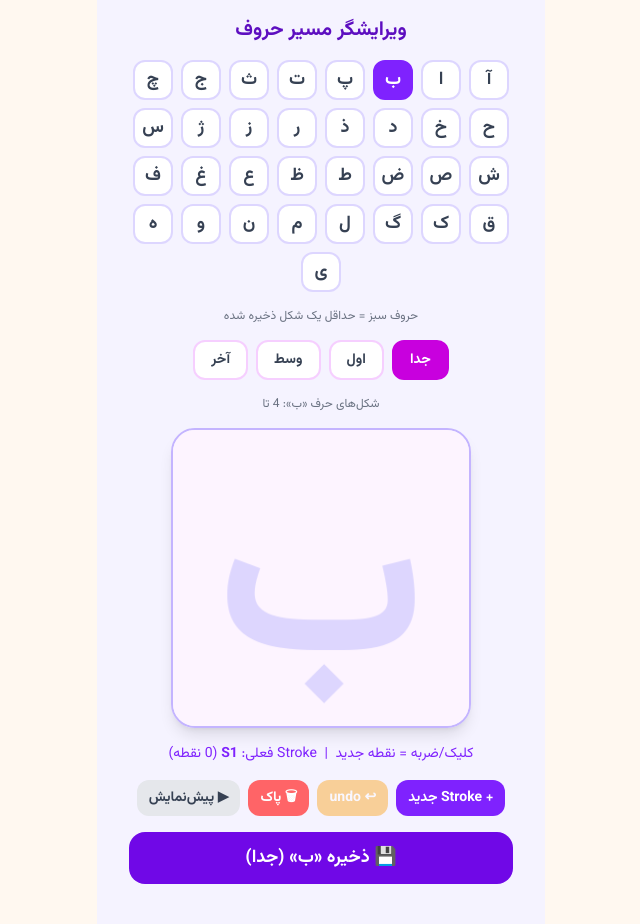
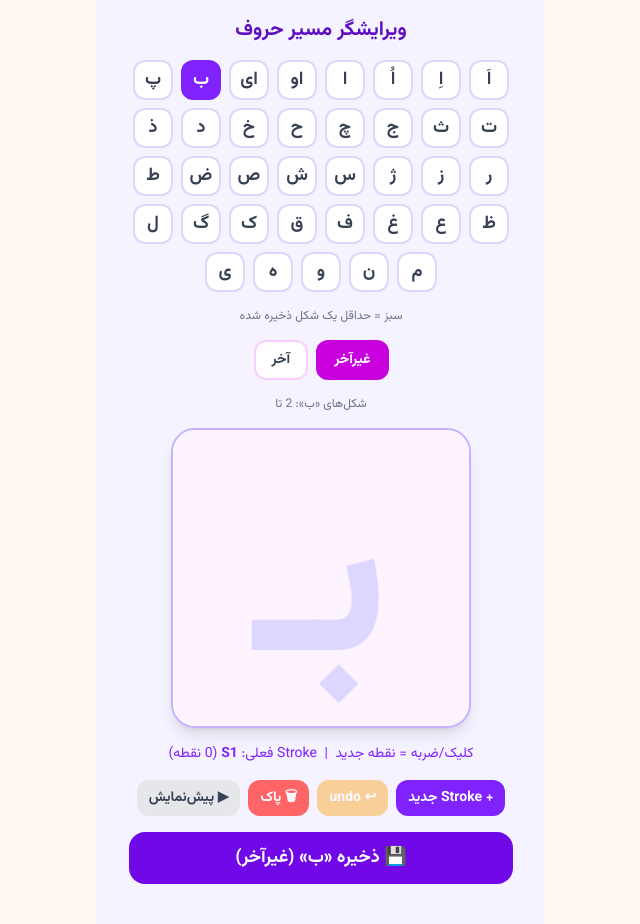
Before and after one commit to soodiA/tichi, a React (Vite) app: page /path-editor in a window 1280 px wide. Shown: the whole page, without its empty margins (319-959 px from the left). Built offline with nearby package versions, Linux system fonts and the light colour scheme.

Commit message:
fix(path-editor): use Soodeh's exact letter-shape taxonomy, not generic Arabic joining rules

```diff
--- a/src/pages/PathEditor.tsx
+++ b/src/pages/PathEditor.tsx
@@ -1,37 +1,78 @@
 import React, { useRef, useEffect, useState, useCallback } from 'react';
 
 const SIZE = 300;
-const LETTERS = ['آ','ا','ب','پ','ت','ث','ج','چ','ح','خ','د','ذ','ر','ز','ژ','س','ش','ص','ض','ط','ظ','ع','غ','ف','ق','ک','گ','ل','م','ن','و','ه','ی'];
-// Letters that don't connect to the following letter — only isolated + final shapes exist.
-const NON_CONNECTORS = new Set(['آ','ا','د','ذ','ر','ز','ژ','و']);
 const FONT_SIZE = Math.round(SIZE * 0.78);
 const CY = Math.round(SIZE * 0.62);
-const LS_KEY = 'tichi-path-editor-saved-v2';
+const LS_KEY = 'tichi-path-editor-saved-v3';
 
-type Form = 'isolated' | 'initial' | 'medial' | 'final';
-const FORM_LABELS: Record<Form, string> = { isolated: 'جدا', initial: 'اول', medial: 'وسط', final: 'آخر' };
-const ALL_FORMS: Form[] = ['isolated', 'initial', 'medial', 'final'];
+interface FormDef { name: string; glyph: string; }
+interface LetterEntry { id: string; label: string; forms: FormDef[]; }
 
-function formsForLetter(l: string): Form[] {
-  return NON_CONNECTORS.has(l) ? ['isolated', 'final'] : ALL_FORMS;
-}
+const one = (g: string): FormDef[] => [{ name: 'تنها', glyph: g }];
+const two = (nonFinal: string, final: string): FormDef[] => [
+  { name: 'غیرآخر', glyph: nonFinal },
+  { name: 'آخر', glyph: final },
+];
+const four = (initial: string, medial: string, finalAttached: string, finalAlone: string): FormDef[] => [
+  { name: 'اول', glyph: initial },
+  { name: 'وسط', glyph: medial },
+  { name: 'آخر چسبان', glyph: finalAttached },
+  { name: 'آخر تنها', glyph: finalAlone },
+];
+
+// Shapes and naming dictated directly by Soodeh (2026-08-28) — do not re-derive generically.
+const ENTRIES: LetterEntry[] = [
+  { id: 'fatha', label: 'اَ', forms: [{ name: 'اول', glyph: 'اَ' }, { name: 'غیراول', glyph: 'ـَ' }] },
+  { id: 'kasra', label: 'اِ', forms: [{ name: 'اول', glyph: 'اِ' }, { name: 'غیراول', glyph: 'ـِ' }] },
+  { id: 'damma', label: 'اُ', forms: [{ name: 'اول', glyph: 'اُ' }, { name: 'غیراول', glyph: 'ـُ' }] },
+  { id: 'alef', label: 'ا', forms: [{ name: 'اول', glyph: 'آ' }, { name: 'غیراول', glyph: 'ا' }] },
+  { id: 'oo', label: 'او', forms: [{ name: 'اول', glyph: 'او' }, { name: 'غیراول', glyph: 'و' }] },
+  { id: 'ei', label: 'ای', forms: [
+    { name: 'اول', glyph: 'ایـ' },
+    { name: 'وسط', glyph: 'یـ' },
+    { name: 'آخر', glyph: 'ی' },
+    { name: 'آخر تنها', glyph: 'ای' },
+  ] },
+  { id: 'be', label: 'ب', forms: two('بـ', 'ب') },
+  { id: 'pe', label: 'پ', forms: two('پـ', 'پ') },
+  { id: 'te', label: 'ت', forms: two('تـ', 'ت') },
+  { id: 'se3', label: 'ث', forms: two('ثـ', 'ث') },
+  { id: 'jim', label: 'ج', forms: two('جـ', 'ج') },
+  { id: 'che', label: 'چ', forms: two('چـ', 'چ') },
+  { id: 'he_jimi', label: 'ح', forms: two('حـ', 'ح') },
+  { id: 'khe', label: 'خ', forms: two('خـ', 'خ') },
+  { id: 'dal', label: 'د', forms: one('د') },
+  { id: 'zal', label: 'ذ', forms: one('ذ') },
+  { id: 're', label: 'ر', forms: one('ر') },
+  { id: 'ze', label: 'ز', forms: one('ز') },
+  { id: 'zhe', label: 'ژ', forms: one('ژ') },
+  { id: 'sin', label: 'س', forms: two('سـ', 'س') },
+  { id: 'shin', label: 'ش', forms: two('شـ', 'ش') },
+  { id: 'sad', label: 'ص', forms: two('صـ', 'ص') },
+  { id: 'zad', label: 'ض', forms: two('ضـ', 'ض') },
+  { id: 'ta', label: 'ط', forms: one('ط') },
+  { id: 'za', label: 'ظ', forms: one('ظ') },
+  { id: 'ein', label: 'ع', forms: four('عـ', 'ـعـ', 'ـع', 'ع') },
+  { id: 'ghein', label: 'غ', forms: four('غـ', 'ـغـ', 'ـغ', 'غ') },
+  { id: 'fe', label: 'ف', forms: two('فـ', 'ف') },
+  { id: 'ghaf', label: 'ق', forms: two('قـ', 'ق') },
+  { id: 'kaf', label: 'ک', forms: two('کـ', 'ک') },
+  { id: 'gaf', label: 'گ', forms: two('گـ', 'گ') },
+  { id: 'lam', label: 'ل', forms: two('لـ', 'ل') },
+  { id: 'mim', label: 'م', forms: two('مـ', 'م') },
+  { id: 'nun', label: 'ن', forms: two('نـ', 'ن') },
+  { id: 'vav', label: 'و', forms: one('و') },
+  { id: 'he', label: 'ه', forms: four('هـ', 'ـهـ', 'ـه', 'ه') },
+  { id: 'ye', label: 'ی', forms: two('یـ', 'ی') },
+];
 
 const ZWNJ = '‌';
-const TATWEEL = 'ـ';
-function displayFor(letter: string, form: Form): string {
-  switch (form) {
-    case 'isolated': return ZWNJ + letter + ZWNJ;
-    case 'initial': return letter + TATWEEL;
-    case 'medial': return TATWEEL + letter + TATWEEL;
-    case 'final': return TATWEEL + letter;
-  }
-}
 
 type Point = [number, number];
 type Stroke = Point[];
-// key: `${letter}|${form}`
+// key: `${entryId}|${formName}`
 type SavedPaths = Record<string, Stroke[]>;
-const key = (l: string, f: Form) => `${l}|${f}`;
+const key = (entryId: string, formName: string) => `${entryId}|${formName}`;
 
 function loadSaved(): SavedPaths {
   try { return JSON.parse(localStorage.getItem(LS_KEY) ?? '{}'); } catch { return {}; }
@@ -42,8 +83,8 @@ function persistSaved(data: SavedPaths) {
 
 const PathEditor: React.FC = () => {
   const canvasRef = useRef<HTMLCanvasElement>(null);
-  const [letter, setLetter] = useState('ب');
-  const [form, setForm] = useState<Form>('isolated');
+  const [entryId, setEntryId] = useState('be');
+  const [formName, setFormName] = useState('غیرآخر');
   const [strokes, setStrokes] = useState<Stroke[]>([[]]);
   const [currentStroke, setCurrentStroke] = useState(0);
   const [fontsReady, setFontsReady] = useState(false);
@@ -54,7 +95,9 @@ const PathEditor: React.FC = () => {
   const [saveMsg, setSaveMsg] = useState('');
   const [showAllCode, setShowAllCode] = useState(false);
 
-  const displayLetter = displayFor(letter, form);
+  const entry = ENTRIES.find(e => e.id === entryId)!;
+  const currentForm = entry.forms.find(f => f.name === formName) ?? entry.forms[0];
+  const displayLetter = ZWNJ + currentForm.glyph + ZWNJ;
 
   const draw = useCallback(() => {
     const canvas = canvasRef.current;
@@ -162,8 +205,8 @@ const PathEditor: React.FC = () => {
     setCurrentStroke(Math.max(0, si - 1));
   };
 
-  const loadFor = (l: string, f: Form) => {
-    const savedForForm = saved[key(l, f)];
+  const loadFor = (eId: string, fName: string) => {
+    const savedForForm = saved[key(eId, fName)];
     if (savedForForm && savedForForm.length > 0) {
       setStrokes([...savedForForm.map(s => [...s] as Stroke), []]);
       setCurrentStroke(savedForForm.length);
@@ -174,26 +217,26 @@ const PathEditor: React.FC = () => {
     setShowPreview(false);
   };
 
-  const changeLetter = (l: string) => {
-    setLetter(l);
-    const validForms = formsForLetter(l);
-    const nextForm = validForms.includes(form) ? form : validForms[0];
-    setForm(nextForm);
-    loadFor(l, nextForm);
+  const changeEntry = (eId: string) => {
+    setEntryId(eId);
+    const forms = ENTRIES.find(e => e.id === eId)!.forms;
+    const nextForm = forms.some(f => f.name === formName) ? formName : forms[0].name;
+    setFormName(nextForm);
+    loadFor(eId, nextForm);
   };
 
-  const changeForm = (f: Form) => {
-    setForm(f);
-    loadFor(letter, f);
+  const changeForm = (fName: string) => {
+    setFormName(fName);
+    loadFor(entryId, fName);
   };
 
   const saveLetter = () => {
     const valid = strokes.filter(s => s.length > 0);
     if (valid.length === 0) { setSaveMsg('هیچ نقطه‌ای وجود نداره!'); setTimeout(() => setSaveMsg(''), 2000); return; }
-    const newSaved = { ...saved, [key(letter, form)]: valid };
+    const newSaved = { ...saved, [key(entryId, formName)]: valid };
     setSaved(newSaved);
     persistSaved(newSaved);
-    setSaveMsg(`✓ «${letter}» (${FORM_LABELS[form]}) ذخیره شد`);
+    setSaveMsg(`✓ «${entry.label}» (${formName}) ذخیره شد`);
     setTimeout(() => setSaveMsg(''), 2000);
   };
 
@@ -205,29 +248,30 @@ const PathEditor: React.FC = () => {
   };
 
   const genAllCode = () => {
-    const byLetter = new Map<string, Partial<Record<Form, Stroke[]>>>();
+    const byEntry = new Map<string, Partial<Record<string, Stroke[]>>>();
     for (const [k, sts] of Object.entries(saved)) {
-      const [l, f] = k.split('|') as [string, Form];
-      if (!byLetter.has(l)) byLetter.set(l, {});
-      byLetter.get(l)![f] = sts;
+      const sep = k.indexOf('|');
+      const eId = k.slice(0, sep), fName = k.slice(sep + 1);
+      if (!byEntry.has(eId)) byEntry.set(eId, {});
+      byEntry.get(eId)![fName] = sts;
     }
-    if (byLetter.size === 0) return '// هنوز چیزی ذخیره نشده';
-    const letterBlocks = [...byLetter.entries()].map(([l, forms]) => {
-      const formBlocks = ALL_FORMS.filter(f => forms[f]).map(f => {
-        const sts = forms[f]!;
-        const inner = sts.map(s => `      [${s.map(([x, y]) => `[${x}, ${y}]`).join(', ')}]`).join(',\n');
-        return `    ${f}: [\n${inner},\n    ],`;
+    if (byEntry.size === 0) return '// هنوز چیزی ذخیره نشده';
+    const blocks = ENTRIES.filter(e => byEntry.has(e.id)).map(e => {
+      const forms = byEntry.get(e.id)!;
+      const formBlocks = e.forms.filter(f => forms[f.name]).map(f => {
+        const sts = forms[f.name]!;
+        const inner = sts.map(s => `        [${s.map(([x, y]) => `[${x}, ${y}]`).join(', ')}]`).join(',\n');
+        return `      '${f.name}': [\n${inner},\n      ],`;
       }).join('\n');
-      return `  '${l}': {\n${formBlocks}\n  },`;
+      return `  '${e.id}' /* ${e.label} */: {\n${formBlocks}\n  },`;
     }).join('\n');
-    return `const STROKE_PATHS: Record<string, Partial<Record<'isolated'|'initial'|'medial'|'final', [number,number][][]>>> = {\n${letterBlocks}\n};`;
+    return `const STROKE_PATHS: Record<string, Record<string, [number,number][][]>> = {\n${blocks}\n};`;
   };
 
   const currentPts = strokes[currentStroke] ?? [];
   const validStrokes = strokes.filter(s => s.length > 0);
-  const isSaved = !!saved[key(letter, form)];
-  const validForms = formsForLetter(letter);
-  const savedFormsForLetter = validForms.filter(f => !!saved[key(letter, f)]);
+  const isSaved = !!saved[key(entryId, formName)];
+  const savedFormsForEntry = entry.forms.filter(f => !!saved[key(entryId, f.name)]);
 
   useEffect(() => {
     if (!showPreview) return;
@@ -245,44 +289,44 @@ const PathEditor: React.FC = () => {
     <div dir="rtl" className="min-h-screen bg-violet-50 flex flex-col items-center p-4 gap-4 pb-10">
       <h1 className="text-xl font-bold text-violet-800">ویرایشگر مسیر حروف</h1>
 
-      {/* Letter selector */}
+      {/* Letter/entry selector */}
       <div className="flex flex-wrap gap-2 justify-center max-w-sm">
-        {LETTERS.map(l => {
-          const hasSaved = formsForLetter(l).some(f => !!saved[key(l, f)]);
+        {ENTRIES.map(e => {
+          const hasSaved = e.forms.some(f => !!saved[key(e.id, f.name)]);
           return (
-            <button key={l} onClick={() => changeLetter(l)}
-              className={`w-10 h-10 rounded-xl text-lg font-bold border-2 transition-all relative
-                ${l === letter ? 'bg-violet-600 text-white border-violet-600'
+            <button key={e.id} onClick={() => changeEntry(e.id)}
+              className={`min-w-10 h-10 px-1 rounded-xl text-lg font-bold border-2 transition-all relative
+                ${e.id === entryId ? 'bg-violet-600 text-white border-violet-600'
                   : hasSaved ? 'bg-green-100 text-green-800 border-green-400'
                   : 'bg-white text-gray-700 border-violet-200 active:scale-95'}`}>
-              {l}
-              {hasSaved && l !== letter && (
+              {e.label}
+              {hasSaved && e.id !== entryId && (
                 <span className="absolute -top-1 -left-1 w-3 h-3 bg-green-500 rounded-full" />
               )}
             </button>
           );
         })}
       </div>
-      <p className="text-xs text-gray-500">حروف سبز = حداقل یک شکل ذخیره شده</p>
+      <p className="text-xs text-gray-500">سبز = حداقل یک شکل ذخیره شده</p>
 
       {/* Form selector */}
-      <div className="flex gap-2 justify-center">
-        {validForms.map(f => {
-          const hasSaved = !!saved[key(letter, f)];
+      <div className="flex gap-2 flex-wrap justify-center">
+        {entry.forms.map(f => {
+          const hasSaved = !!saved[key(entryId, f.name)];
           return (
-            <button key={f} onClick={() => changeForm(f)}
+            <button key={f.name} onClick={() => changeForm(f.name)}
               className={`py-2 px-4 rounded-xl text-sm font-bold border-2 transition-all
-                ${f === form ? 'bg-fuchsia-600 text-white border-fuchsia-600'
+                ${f.name === formName ? 'bg-fuchsia-600 text-white border-fuchsia-600'
                   : hasSaved ? 'bg-green-100 text-green-800 border-green-400'
                   : 'bg-white text-gray-700 border-fuchsia-200'}`}>
-              {FORM_LABELS[f]}
+              {f.name}
             </button>
           );
         })}
       </div>
       <p className="text-xs text-gray-500">
-        شکل‌های حرف «{letter}»: {validForms.length} تا
-        {savedFormsForLetter.length > 0 && ` (ذخیره شده: ${savedFormsForLetter.map(f => FORM_LABELS[f]).join('، ')})`}
+        شکل‌های «{entry.label}»: {entry.forms.length} تا
+        {savedFormsForEntry.length > 0 && ` (ذخیره شده: ${savedFormsForEntry.map(f => f.name).join('، ')})`}
       </p>
 
       {/* Canvas */}
@@ -318,7 +362,7 @@ const PathEditor: React.FC = () => {
       <button onClick={saveLetter}
         className={`w-full max-w-sm font-bold py-3 rounded-2xl text-lg active:scale-95 transition-all
           ${isSaved ? 'bg-green-500 text-white' : 'bg-violet-700 text-white'}`}>
-        {isSaved ? `✓ بروز‌رسانی «${letter}» (${FORM_LABELS[form]})` : `💾 ذخیره «${letter}» (${FORM_LABELS[form]})`}
+        {isSaved ? `✓ بروز‌رسانی «${entry.label}» (${formName})` : `💾 ذخیره «${entry.label}» (${formName})`}
       </button>
       {saveMsg && <p className="text-green-600 font-bold text-sm">{saveMsg}</p>}
 
@@ -337,16 +381,18 @@ const PathEditor: React.FC = () => {
         </div>
       )}
 
-      {/* Saved letters summary */}
+      {/* Saved entries summary */}
       {Object.keys(saved).length > 0 && (
         <div className="w-full max-w-sm">
           <p className="text-sm font-bold text-violet-700 mb-2">شکل‌های ذخیره شده ({Object.keys(saved).length}):</p>
           <div className="flex flex-wrap gap-2">
             {Object.entries(saved).map(([k, sts]) => {
-              const [l, f] = k.split('|') as [string, Form];
+              const sep = k.indexOf('|');
+              const eId = k.slice(0, sep), fName = k.slice(sep + 1);
+              const e = ENTRIES.find(x => x.id === eId);
               return (
                 <div key={k} className="flex items-center gap-1 bg-green-100 border border-green-400 rounded-xl px-2 py-1">
-                  <span className="font-bold text-green-800">{l} ({FORM_LABELS[f]})</span>
+                  <span className="font-bold text-green-800">{e?.label ?? eId} ({fName})</span>
                   <span className="text-xs text-green-600">({sts.length} S)</span>
                   <button onClick={() => deleteSaved(k)} className="text-red-400 text-xs font-bold">✕</button>
                 </div>
```
